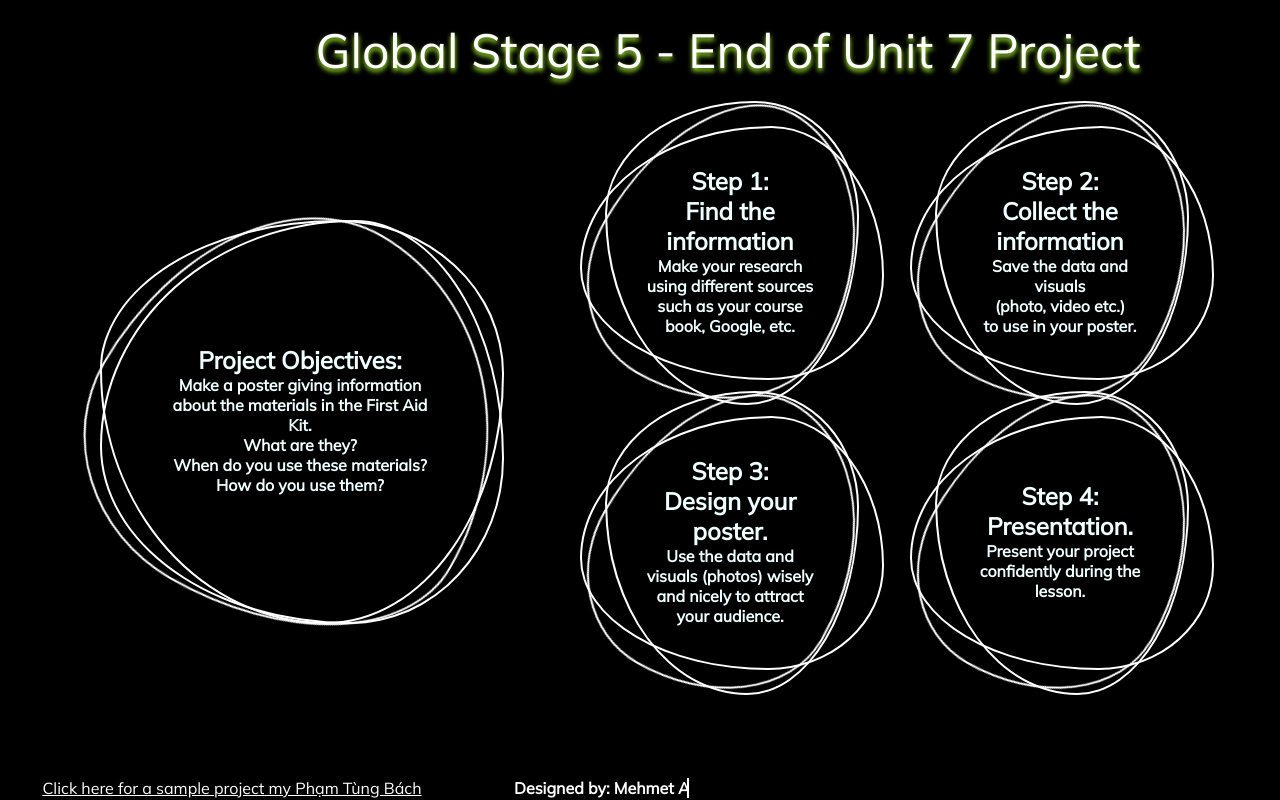
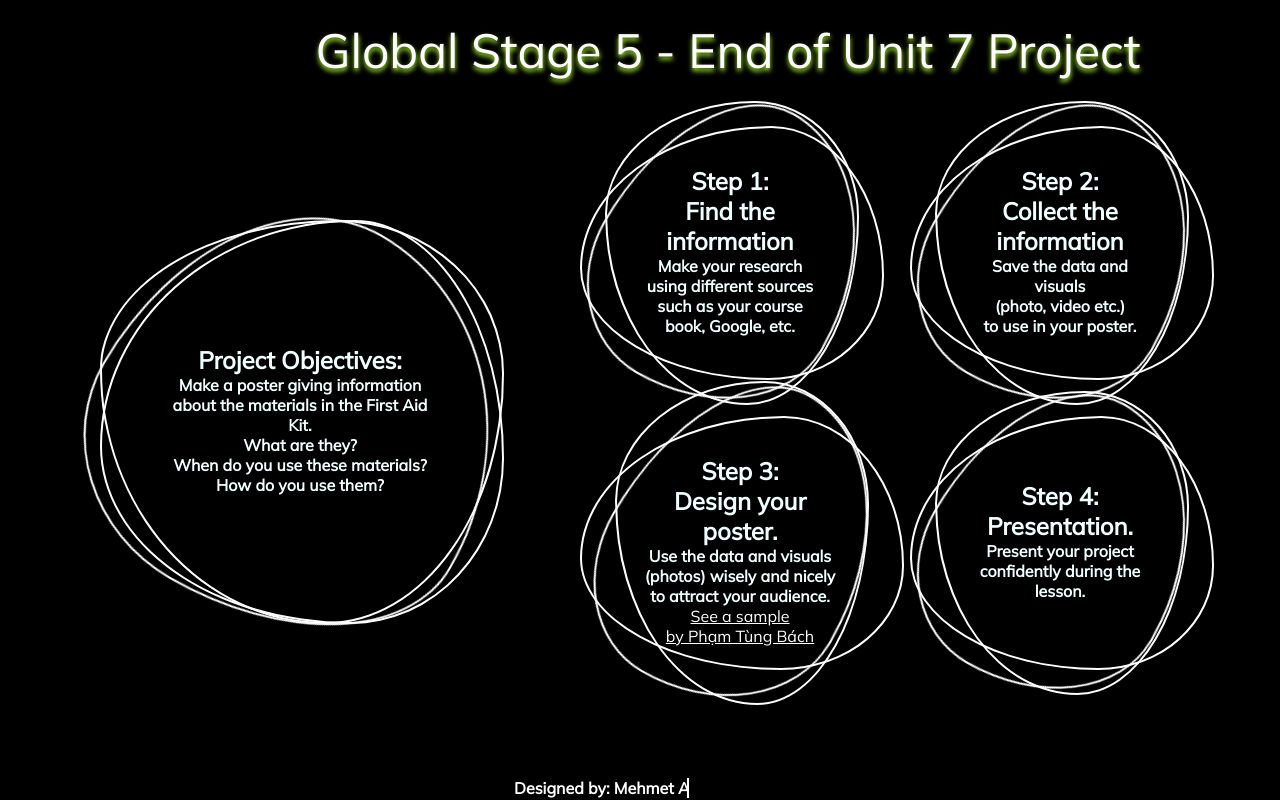
Before and after one commit to mabgcm/gs5project.github.io, a plain HTML site: page index.html in a window 1280 px wide. Drawn offline with Linux system fonts and the light colour scheme.

Commit message:
sample added

```diff
--- a/index.html
+++ b/index.html
@@ -62,7 +62,7 @@
                       <h3>Step 3: <br> Design your poster.</h3>
                       <p> Use the data  and visuals (photos) wisely and nicely to attract
                         your audience.</p>
-                      <a href="#"Read More></a>
+                      <a href="href=https://a532462d-7c30-4be7-beb6-9897b8d71b04.usrfiles.com/ugd/a53246_f16771f9fd7f4b9db4bc5468a908ec10.pdf">See a sample <br> by Phạm Tùng Bách</a>
                       </div>
                     </div>
                     <div class="step4">
@@ -87,11 +87,5 @@
         <p>Designed by: Mehmet Ali Bugucam</p>
       </div>
     </div>
-    <div class="banner2">
-      <div>
-        <a href="href=https://a532462d-7c30-4be7-beb6-9897b8d71b04.usrfiles.com/ugd/a53246_f16771f9fd7f4b9db4bc5468a908ec10.pdf">Click here for a sample project my Phạm Tùng Bách</a>
-      </div>
-    </div>
-
   </body>
 </html>
--- a/project.css
+++ b/project.css
@@ -216,7 +216,7 @@ body {
   position: absolute;
   top: 300px;
   left: 20px;
-  width: 300px;
+  width: 320px;
   height: 250px;
   display: flex;
   justify-content: center;
```
